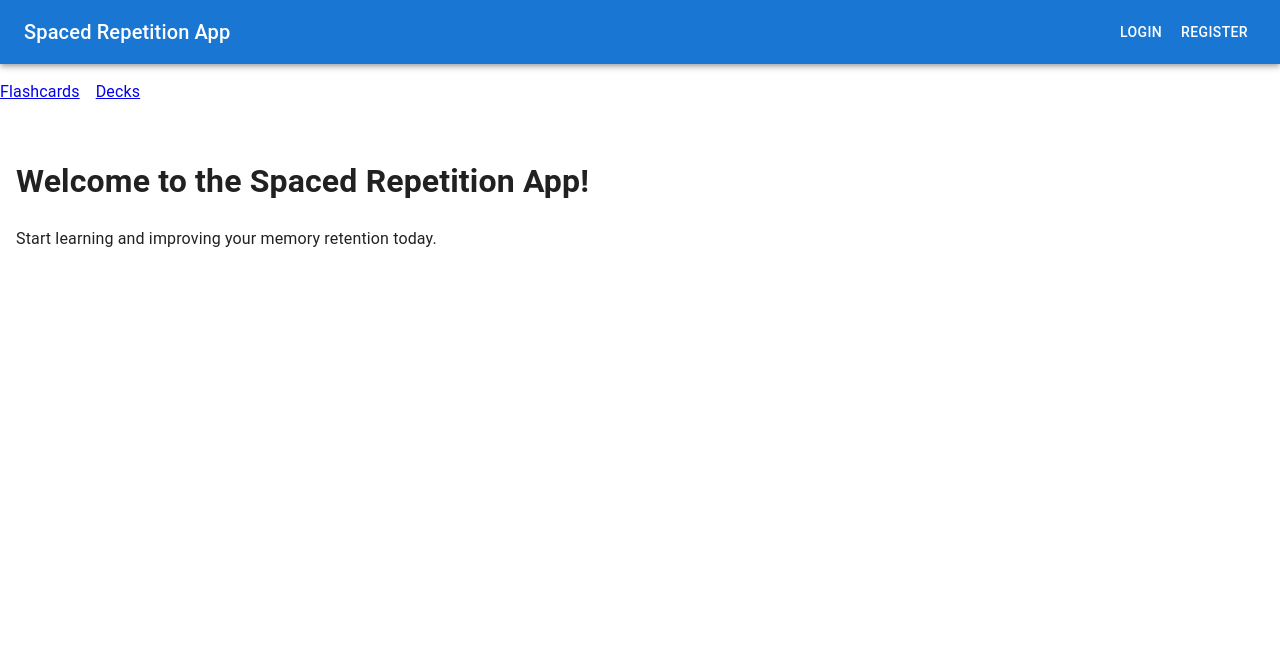
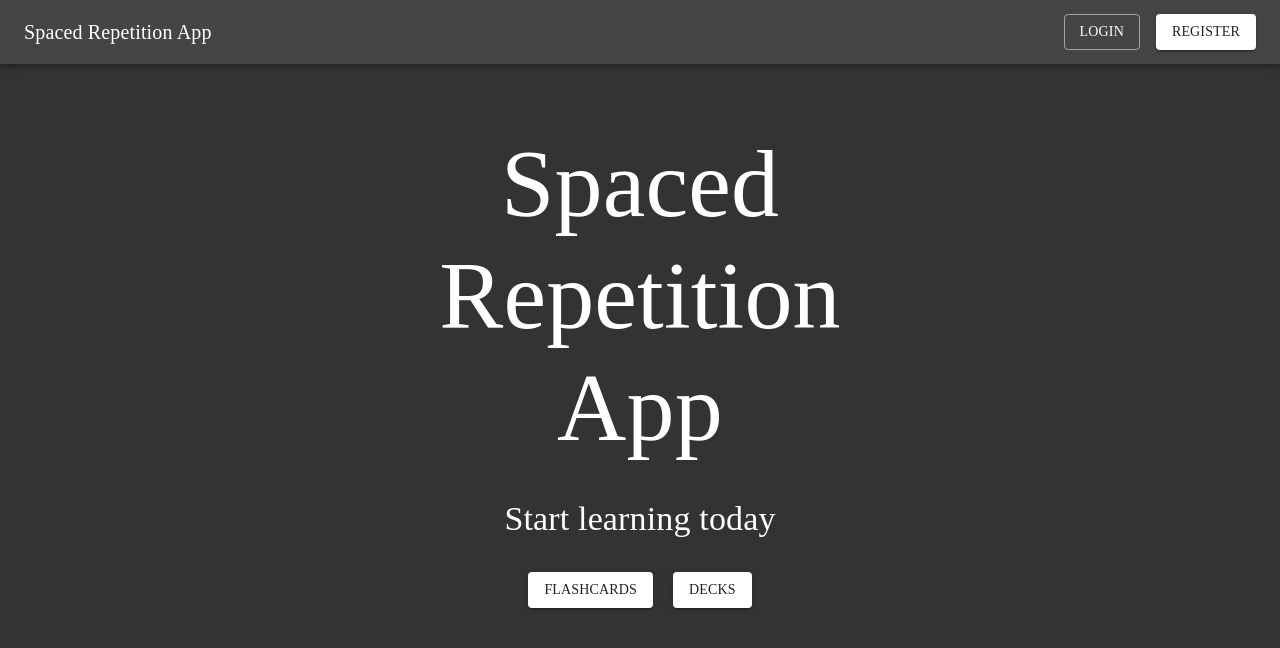
Before and after one commit to Jungyoonlim/spaced-rep, a React app: page / in a window 1280 px wide. Shown: the top 648 px of the page. Built offline with nearby package versions, Linux system fonts and the light colour scheme.

Commit message:
start learning today

```diff
--- a/client/App.tsx
+++ b/client/App.tsx
@@ -1,51 +1,78 @@
-
 import React from 'react';
 import { Link } from 'react-router-dom';
 import { useSelector } from 'react-redux';
 import { RootState } from './store';
-import { AppBar, Toolbar, Typography, Button } from '@mui/material';
+import { AppBar, Toolbar, Typography, Button, Container, Box } from '@mui/material';
+import { createTheme, ThemeProvider } from '@mui/material/styles';
+
+// Create a custom theme instance
+const customTheme = createTheme({
+  palette: {
+    mode: 'dark',
+    primary: {
+      main: '#fff',
+    },
+    secondary: {
+      main: '#fff',
+    },
+    background: {
+      default: '#333',
+      paper: '#333',
+    },
+  },
+  typography: {
+    fontFamily: '"Playfair Display", serif',
+    allVariants: {
+      color: '#fff',
+    },
+  },
+});
 
 const App: React.FC = () => {
   const user = useSelector((state: RootState) => state.user.user);
 
   return (
-    <div>
+    <ThemeProvider theme={customTheme}>
+      <Box sx={{ backgroundColor: '#333', minHeight: '100vh' }}>
         <AppBar position="static">
           <Toolbar>
             <Typography variant="h6" component="div" sx={{ flexGrow: 1 }}>
               Spaced Repetition App
             </Typography>
             {user ? (
-            <Button color="inherit" component={Link} to="/logout">
+              <Button color="secondary" component={Link} to="/logout" variant="outlined">
                 Logout
               </Button>
             ) : (
               <>
-              <Button color="inherit" component={Link} to="/login">
+                <Button color="secondary" component={Link} to="/login" variant="outlined" sx={{ mr: 2 }}>
                   Login
                 </Button>
-              <Button color="inherit" component={Link} to="/register">
+                <Button color="secondary" component={Link} to="/register" variant="contained">
                   Register
                 </Button>
               </>
             )}
           </Toolbar>
         </AppBar>
-      <nav>
-        <ul>
-          <li>
-            <Link to="/flashcards">Flashcards</Link>
-          </li>
-          <li>
-            <Link to="/decks">Decks</Link>
-          </li>
-        </ul>
-      </nav>
-      <main>
-        <h1>Welcome to the Spaced Repetition App!</h1>
-        <p>Start learning and improving your memory retention today.</p>
-      </main>
-    </div>
+        <Container maxWidth="sm" sx={{ textAlign: 'center', py: 8 }}>
+          <Typography variant="h1" component="h1" gutterBottom>
+            Spaced Repetition App
+          </Typography>
+          <Typography variant="h4" sx={{ mb: 4 }}>
+            Start learning today
+          </Typography>
+          <Box sx={{ display: 'flex', justifyContent: 'center', gap: '20px' }}>
+            <Button variant="contained" color="secondary" component={Link} to="/flashcards">
+              Flashcards
+            </Button>
+            <Button variant="contained" color="secondary" component={Link} to="/decks">
+              Decks
+            </Button>
+          </Box>
+        </Container>
+      </Box>
+    </ThemeProvider>
   );
 };
 
--- a/client/components/FlashcardList.tsx
+++ b/client/components/FlashcardList.tsx
@@ -8,7 +8,7 @@ import { Flashcard } from '../../shared/types';
 import { List, ListItem, ListItemText, Button } from '@mui/material';
 
 const FlashcardList: React.FC = () => {
-  const flashcards = useSelector((state: RootState) => state.flashcard.flashcards);
+  const flashcards = useSelector((state: RootState) => state.flashcard.flashcards as Flashcard[]);
   const dispatch = useDispatch();
 
   useEffect(() => {
--- a/package.json
+++ b/package.json
@@ -13,7 +13,7 @@
     "@emotion/styled": "latest",
     "@mui/material": "latest",
     "@reduxjs/toolkit": "latest",
-    "better-sqlite3": "^9.4.3",
+    "pg": "^8.11.3",
     "bun": "latest",
     "cookie-parser": "latest",
     "esbuild": "latest",
```
Also changed, not shown: 3 other files (tests, documents, lock files or other folders). Lines whose indentation alone changed are shown as unchanged.
